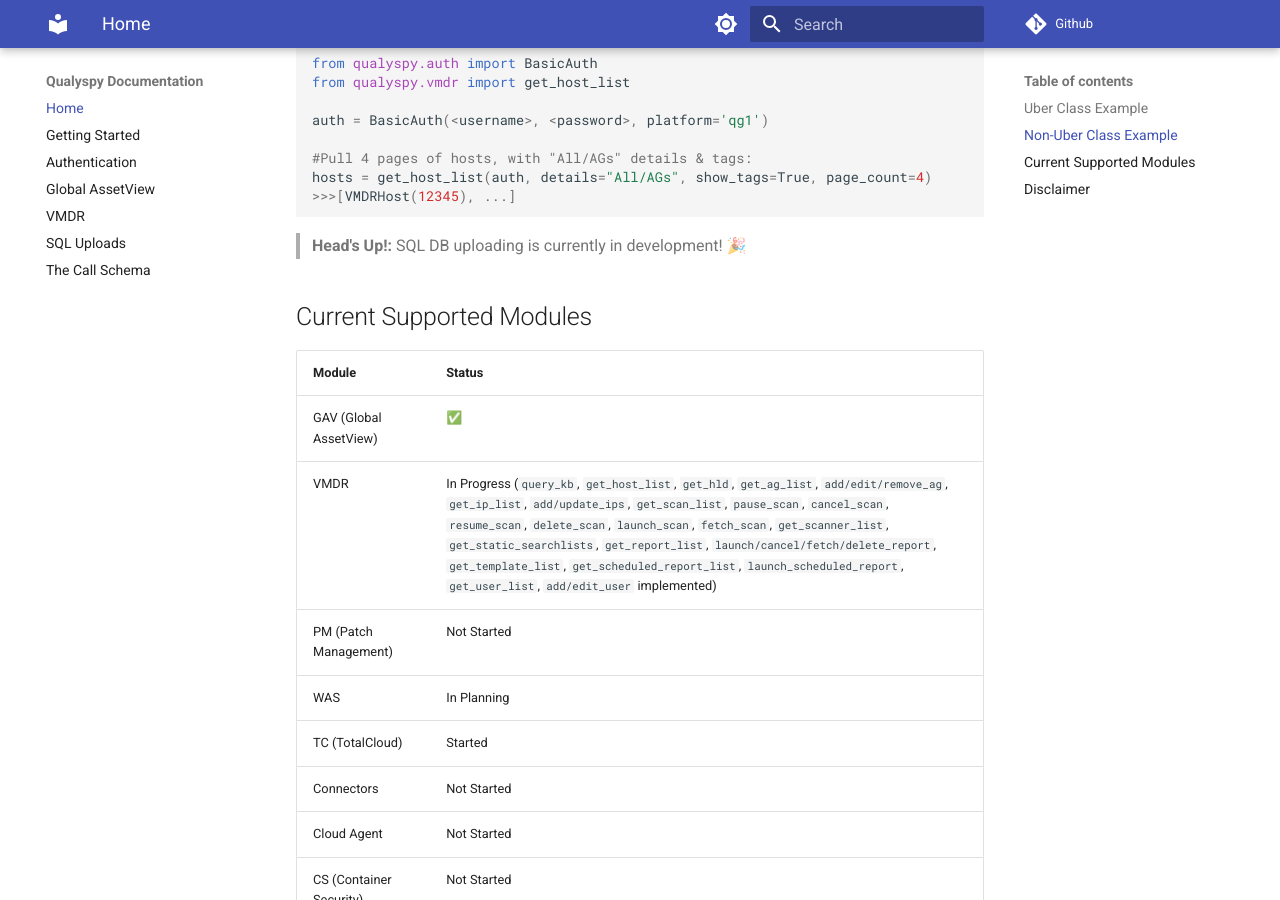
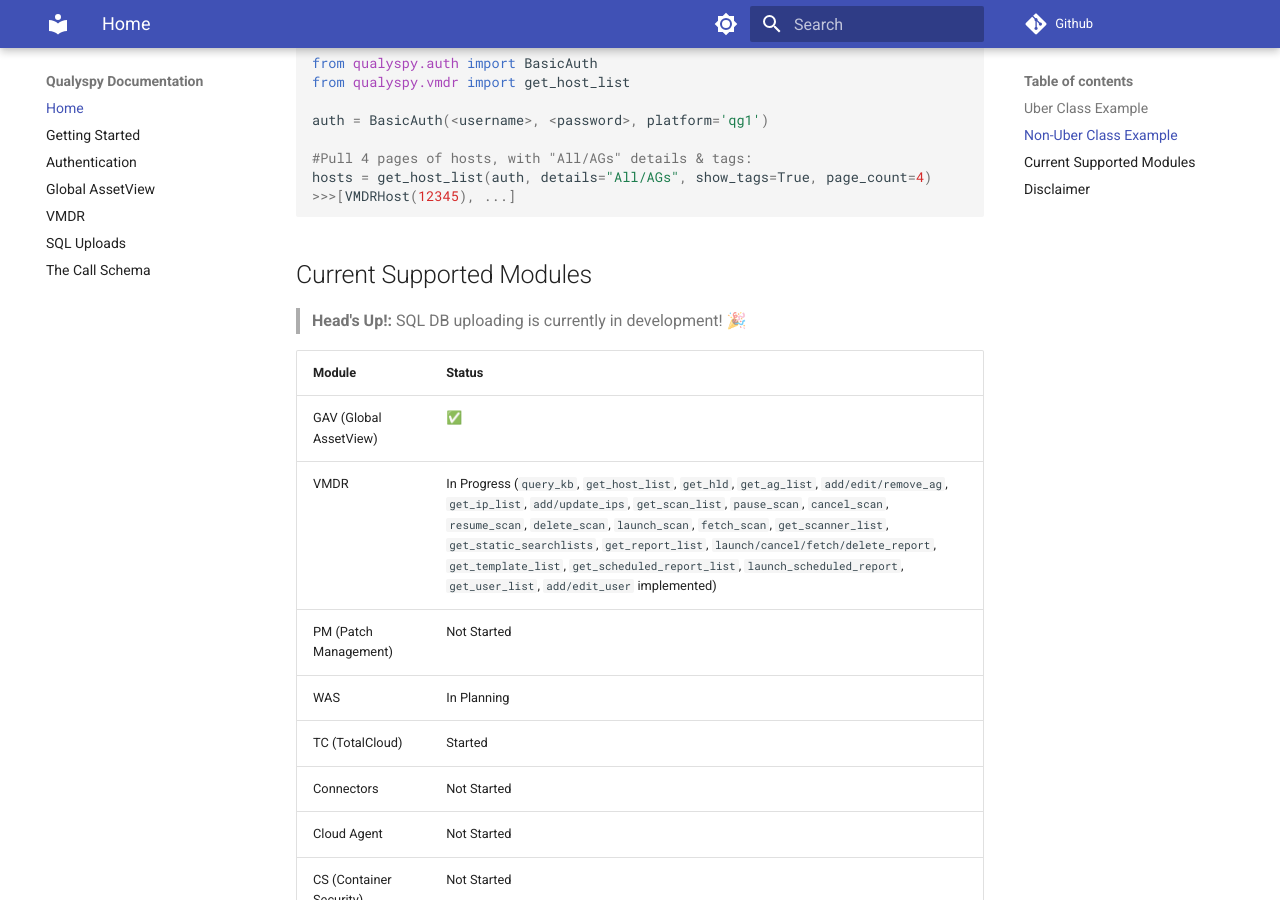
Before and after one commit to 0x41424142/qualysdk, an MkDocs documentation site: the page built from docs/index.md, in a window 1280 px wide and 900 px high, scrolled down 641 px. Built offline with MkDocs 1.6.1 and Material for MkDocs 9.7.7, drawn with Linux system fonts in a browser that asks for light colours; comment, search, counter and statistics services are not loaded.

````diff
--- a/docs/index.md
+++ b/docs/index.md
@@ -28,9 +28,9 @@ hosts = get_host_list(auth, details="All/AGs", show_tags=True, page_count=4)
 >>>[VMDRHost(12345), ...]
 ```
 
+## Current Supported Modules
+
 >**Head's Up!:** SQL DB uploading is currently in development! 🎉
-
-## Current Supported Modules
 
 |Module| Status |
 |--|--|
````
